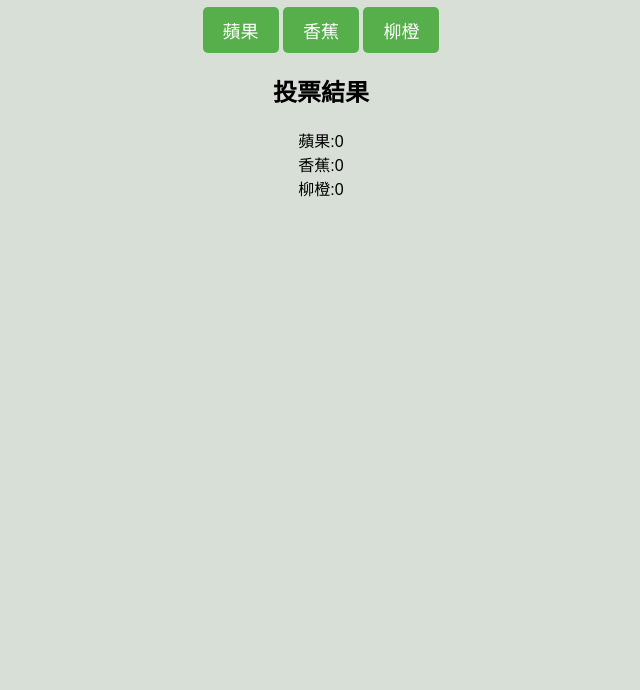
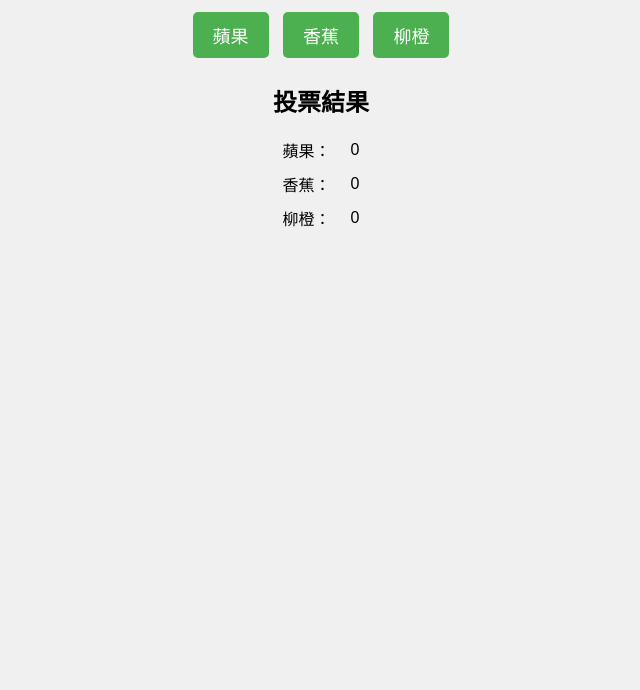
Before and after one commit to Wei-0222/Wei-0222.github.io, a plain HTML site: page index.html in a window 1280 px wide. Shown: the part 110-800 px from the top of the page, without its empty margins (319-959 px from the left). Drawn offline with Linux system fonts and the light colour scheme.

Commit message:
Add files via upload

```diff
--- a/index.html
+++ b/index.html
@@ -14,11 +14,20 @@
   <button onclick="vote('orange')">柳橙</button>
 
 <h2>投票結果</h2>
-<div id = "results">
-  <div>蘋果:<span id = "apple-count">0</span></div>
-<div>香蕉:<span id = "banana-count">0</span></div>
-<div >柳橙:<span id="orange-count">0</span></div>
+<div id="results">
+  <div class="result-row">
+    <span>蘋果：</span>
+    <div class="bar" id="apple-bar"></div>
+    <span id="apple-count">0</span>
+  </div>
+  <div class="result-row">
+    <span>香蕉：</span>
+    <div class="bar" id="banana-bar"></div>
+    <span id="banana-count">0</span>
+  </div>
+  <div class="result-row">
+    <span>柳橙：</span>
+    <div class="bar" id="orange-bar"></div>
+    <span id="orange-count">0</span>
+  </div>
 </div>
-  <script src="script.js"></script>
-</body>
-</html>
--- a/script.js
+++ b/script.js
@@ -9,9 +9,16 @@ function vote(fruit){
   updateResults();
 }
 
-function updateResults(){
+function updateResults() {
   document.getElementById("apple-count").textContent = votes.apple;
   document.getElementById("banana-count").textContent = votes.banana;
   document.getElementById("orange-count").textContent = votes.orange;
 
+  // 計算最大票數
+  const maxVotes = Math.max(votes.apple, votes.banana, votes.orange, 1); // 至少為 1
+
+  // 設定條狀圖寬度（以 % 表示）
+  document.getElementById("apple-bar").style.width = (votes.apple / maxVotes * 300) + "px";
+  document.getElementById("banana-bar").style.width = (votes.banana / maxVotes * 300) + "px";
+  document.getElementById("orange-bar").style.width = (votes.orange / maxVotes * 300) + "px";
 }
--- a/style.css
+++ b/style.css
@@ -1,6 +1,6 @@
 body {
   font-family: "Microsoft JhengHei", sans-serif;
-  background-color: #d7dfd6;
+  background-color: #f0f0f0;
   text-align: center;
   margin-top: 50px;
 }
@@ -8,8 +8,25 @@ body {
 button {
   font-size: 18px;
   padding: 10px 20px;
-  background-color: #57af4c;
+  margin: 5px;
+  background-color: #4CAF50;
   color: white;
   border: none;
   border-radius: 5px;
+  cursor: pointer;
 }
+
+.result-row {
+  display: flex;
+  align-items: center;
+  justify-content: center;
+  margin: 10px;
+}
+
+.bar {
+  height: 20px;
+  background-color: #4CAF50;
+  width: 0;
+  margin: 0 10px;
+  transition: width 0.3s ease;
+}
```
